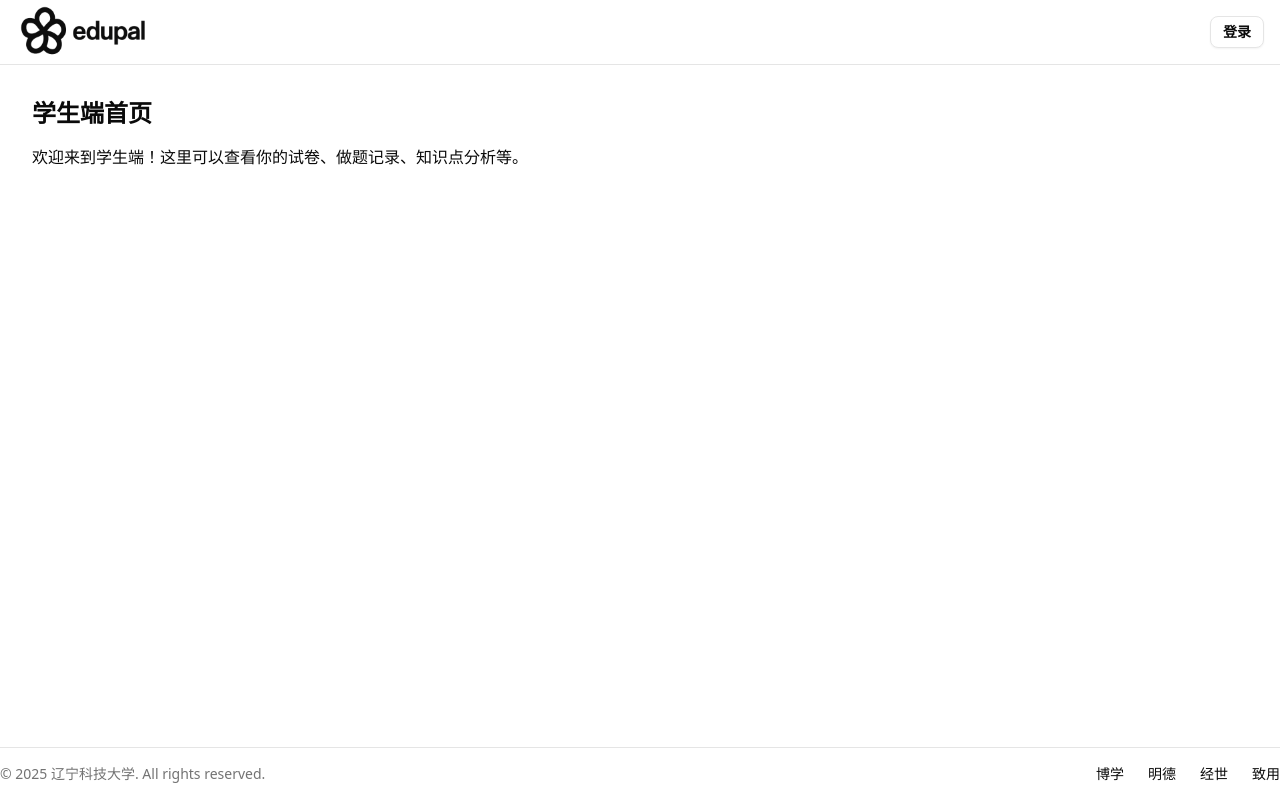
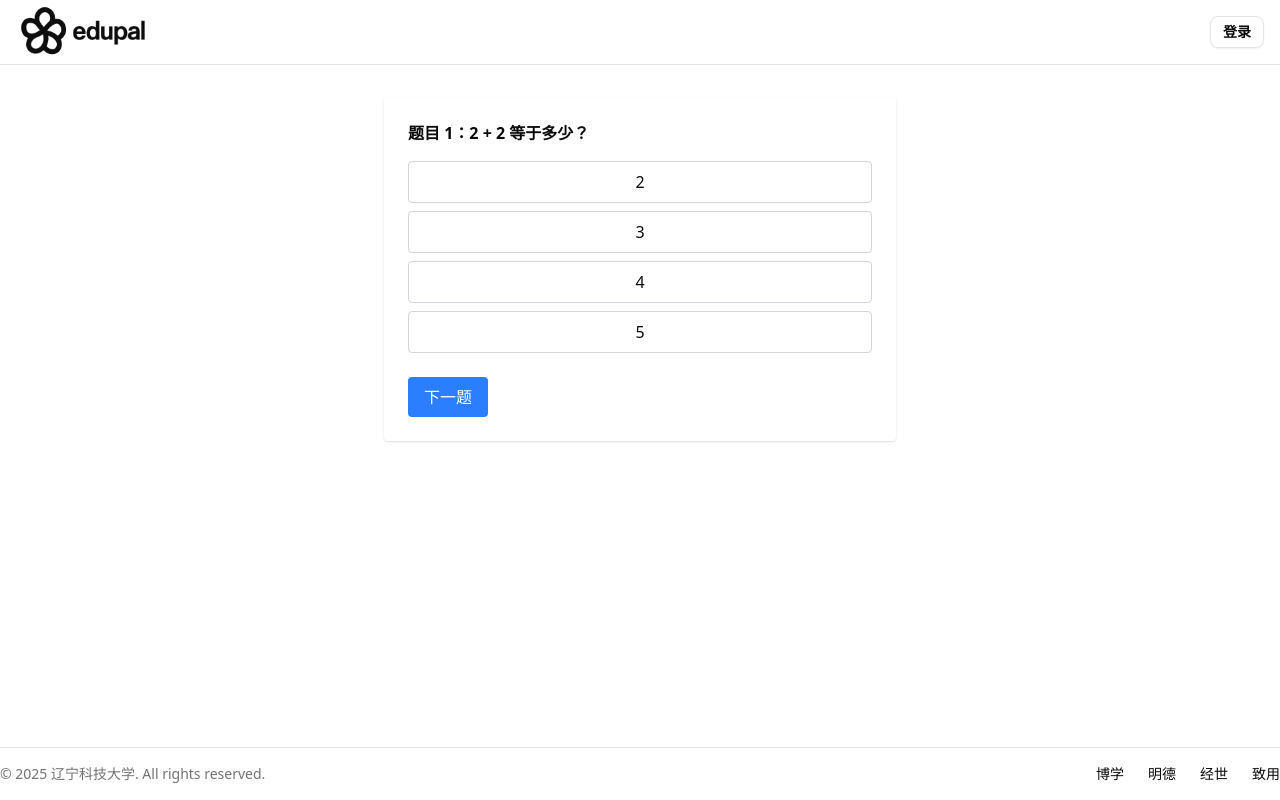
Before and after one commit to NotSleeply/Edupal-pro, a React (Vite) app in the folder frontend/: page /student-dashboard in a window 1280 px wide. Built offline with nearby package versions, Linux system fonts and the light colour scheme.

Commit message:
feat: 添加学生答题功能，优化题目展示和得分计算逻辑

```diff
--- a/frontend/src/pages/student-dashboard/index.tsx
+++ b/frontend/src/pages/student-dashboard/index.tsx
@@ -1,10 +1,81 @@
-import React from 'react';
+import React, { useState } from 'react';
+
+const fakeQuestions = [
+  {
+    id: 1,
+    question: "2 + 2 等于多少？",
+    options: ["2", "3", "4", "5"],
+    answer: "4",
+  },
+  {
+    id: 2,
+    question: "地球是第几大行星？",
+    options: ["第一", "第三", "第五", "第七"],
+    answer: "第三",
+  },
+  {
+    id: 3,
+    question: "英语单词 'apple' 的中文意思是？",
+    options: ["苹果", "香蕉", "橘子", "梨"],
+    answer: "苹果",
+  },
+  // 可以继续添加更多题目
+];
 
 const StudentDashboard: React.FC = () => {
+  const [current, setCurrent] = useState(0);
+  const [selected, setSelected] = useState<string | null>(null);
+  const [score, setScore] = useState(0);
+  const [finished, setFinished] = useState(false);
+
+  const handleOptionClick = (option: string) => {
+    setSelected(option);
+  };
+
+  const handleNext = () => {
+    if (selected === fakeQuestions[current].answer) {
+      setScore(score + 1);
+    }
+    setSelected(null);
+    if (current < fakeQuestions.length - 1) {
+      setCurrent(current + 1);
+    } else {
+      setFinished(true);
+    }
+  };
+
   return (
-    <div className="p-8">
-      <h1 className="text-2xl font-bold mb-4">学生端首页</h1>
-      <p>欢迎来到学生端！这里可以查看你的试卷、做题记录、知识点分析等。</p>
+    <div className="p-8 max-w-xl mx-auto">
+      {!finished ? (
+        <div className="bg-white rounded shadow p-6">
+          <div className="mb-4 font-semibold">
+            题目 {current + 1}：{fakeQuestions[current].question}
+          </div>
+          <div className="grid gap-2 mb-4">
+            {fakeQuestions[current].options.map((option) => (
+              <button
+                key={option}
+                className={`px-4 py-2 rounded border ${selected === option ? 'bg-blue-100 border-blue-500' : 'border-gray-300'}`}
+                onClick={() => handleOptionClick(option)}
+              >
+                {option}
+              </button>
+            ))}
+          </div>
+          <button
+            className="mt-2 px-4 py-2 bg-blue-500 text-white rounded"
+            onClick={handleNext}
+            disabled={!selected}
+          >
+            {current < fakeQuestions.length - 1 ? '下一题' : '提交'}
+          </button>
+        </div>
+      ) : (
+        <div className="bg-white rounded shadow p-6 text-center">
+          <div className="text-xl mb-2">答题结束！</div>
+          <div>你的得分：{score} / {fakeQuestions.length}</div>
+        </div>
+      )}
     </div>
   );
 };
```
